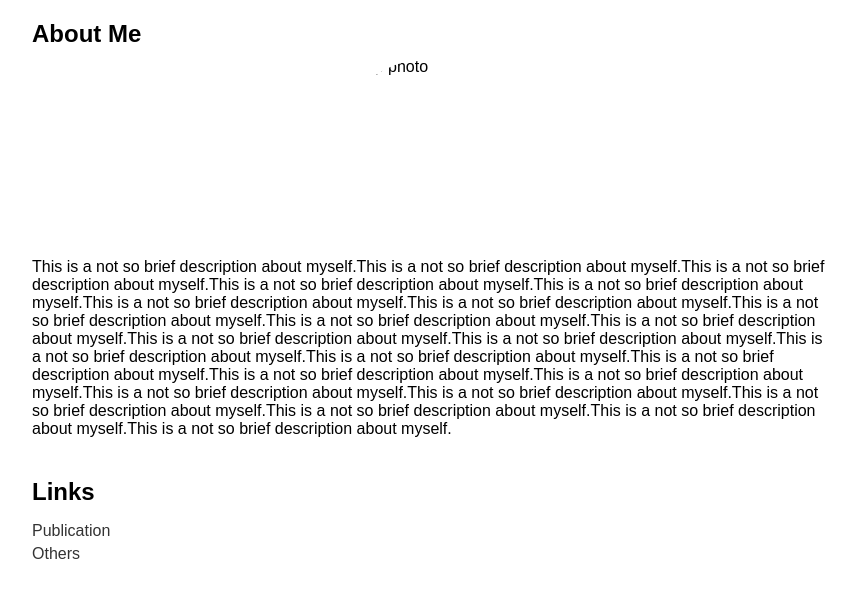
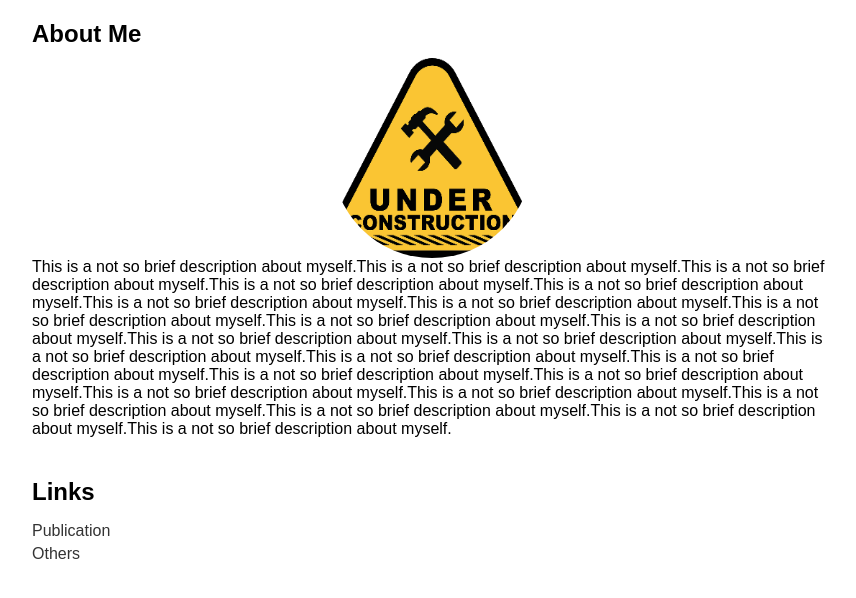
Before and after one commit to panshidong/panshidong.github.io, a plain HTML site: page index.html in a window 1280 px wide. Shown: the whole page, without its empty margins (208-1064 px from the left). Drawn offline with Linux system fonts and the light colour scheme.

Commit message:
Update index.html

```diff
--- a/index.html
+++ b/index.html
@@ -72,7 +72,7 @@
   <main>
     <section>
       <h2>About Me</h2>
-      <img class="avatar" src="myphoto.jpg" alt="temp photo">
+      <img class="avatar" src="myphoto.png" alt="temp photo">
       <p>This is a not so brief description about myself.This is a not so brief description about myself.This is a not so brief description about myself.This is a not so brief description about myself.This is a not so brief description about myself.This is a not so brief description about myself.This is a not so brief description about myself.This is a not so brief description about myself.This is a not so brief description about myself.This is a not so brief description about myself.This is a not so brief description about myself.This is a not so brief description about myself.This is a not so brief description about myself.This is a not so brief description about myself.This is a not so brief description about myself.This is a not so brief description about myself.This is a not so brief description about myself.This is a not so brief description about myself.This is a not so brief description about myself.This is a not so brief description about myself.This is a not so brief description about myself.This is a not so brief description about myself.This is a not so brief description about myself.</p>
     </section>
 
```
